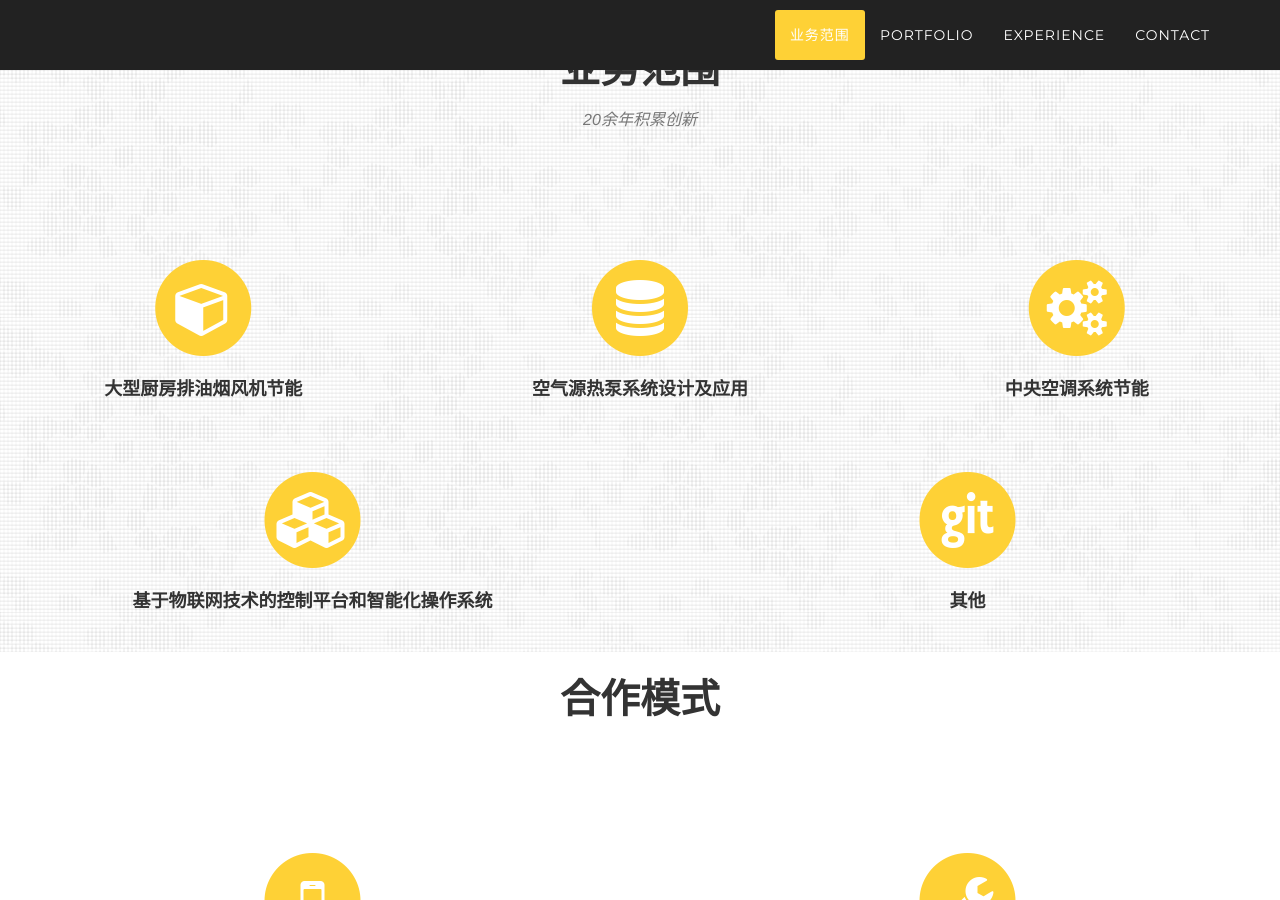
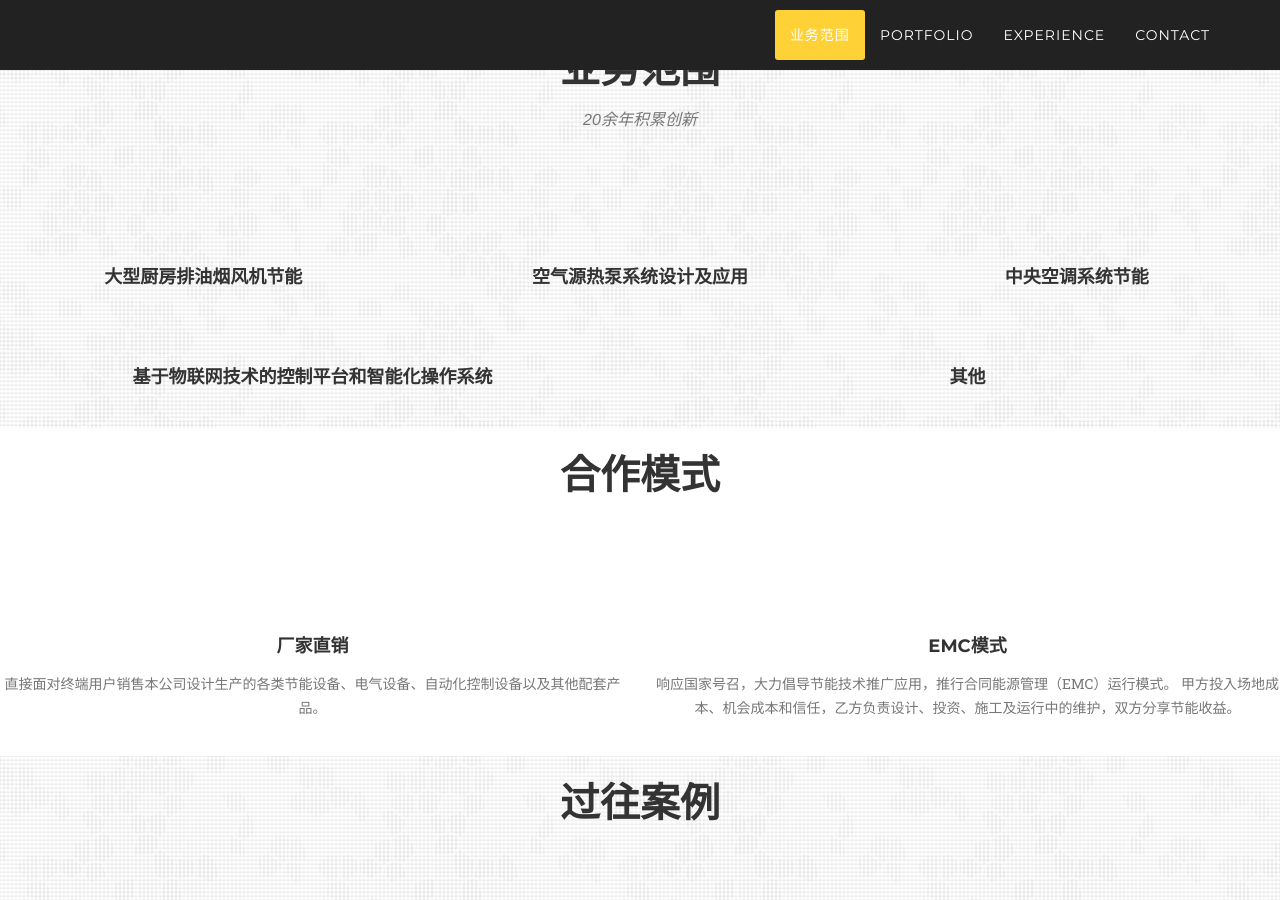
Before and after one commit to wxelec/wxelec.github.io, a Jekyll site: the page built from index.html, in a window 1280 px wide and 900 px high, scrolled down 1489 px. Built offline with Jekyll 4.4.1, drawn with Linux system fonts in a browser that asks for light colours; some web fonts are replaced.

Commit message:
Update skills.html

```diff
--- a/_includes/skills.html
+++ b/_includes/skills.html
@@ -41,26 +41,14 @@
             </div>
             <div class="row text-center  ">
                 <div class="col-md-4">
-                    <span class="fa-stack fa-4x">
-                        <i class="fa fa-circle fa-stack-2x text-primary"></i>
-                        <i class="fa fa-cube fa-stack-1x fa-inverse"></i>
-                    </span>
                     <h4 class="service-heading">大型厨房排油烟风机节能</h4>
                     <p class="text-muted"></p>
                 </div>
                 <div class="col-md-4">
-                    <span class="fa-stack fa-4x">
-                        <i class="fa fa-circle fa-stack-2x text-primary"></i>
-                        <i class="fa fa-database fa-stack-1x fa-inverse"></i>
-                    </span>
                     <h4 class="service-heading">空气源热泵系统设计及应用</h4>
                     <p class="text-muted"></p>
                 </div>
                 <div class="col-md-4">
-                    <span class="fa-stack fa-4x">
-                        <i class="fa fa-circle fa-stack-2x text-primary"></i>
-                        <i class="fa fa-cogs fa-stack-1x fa-inverse"></i>
-                    </span>
                     <h4 class="service-heading">中央空调系统节能</h4>
                     <p class="text-muted"></p>
                 </div>
@@ -68,18 +56,10 @@
             </div>
             <div class="row text-center ">
                 <div class="col-md-6">
-                    <span class="fa-stack fa-4x">
-                        <i class="fa fa-circle fa-stack-2x text-primary"></i>
-                        <i class="fa fa-cubes fa-stack-1x fa-inverse"></i>
-                    </span>
                     <h4 class="service-heading">基于物联网技术的控制平台和智能化操作系统</h4>
                     <p class="text-muted"></p>
                 </div>
                 <div class="col-md-6">
-                    <span class="fa-stack fa-4x">
-                        <i class="fa fa-circle fa-stack-2x text-primary"></i>
-                        <i class="fa fa-git fa-stack-1x fa-inverse"></i>
-                    </span>
                     <h4 class="service-heading">其他</h4>
                     <p class="text-muted"></p>
                 </div>
@@ -93,18 +73,10 @@
             </div>
             <div class="row text-center">
                 <div class="col-md-6">
-                    <span class="fa-stack fa-4x">
-                        <i class="fa fa-circle fa-stack-2x text-primary"></i>
-                        <i class="fa fa-mobile fa-stack-1x fa-inverse"></i>
-                    </span>
                     <h4 class="service-heading">厂家直销</h4>
                     <p class="text-muted">直接面对终端用户销售本公司设计生产的各类节能设备、电气设备、自动化控制设备以及其他配套产品。</p>
                 </div>
                 <div class="col-md-6">
-                    <span class="fa-stack fa-4x">
-                        <i class="fa fa-circle fa-stack-2x text-primary"></i>
-                        <i class="fa fa-wrench fa-stack-1x fa-inverse"></i>
-                    </span>
                     <h4 class="service-heading">EMC模式</h4>
                     <p class="text-muted">响应国家号召，大力倡导节能技术推广应用，推行合同能源管理（EMC）运行模式。
                     甲方投入场地成本、机会成本和信任，乙方负责设计、投资、施工及运行中的维护，双方分享节能收益。</p>
```
